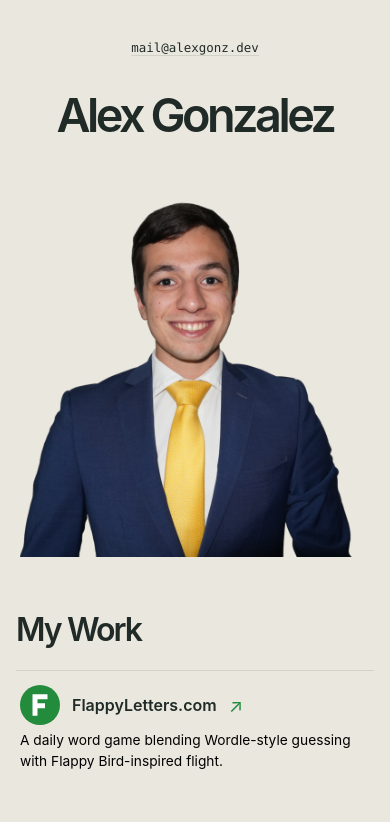
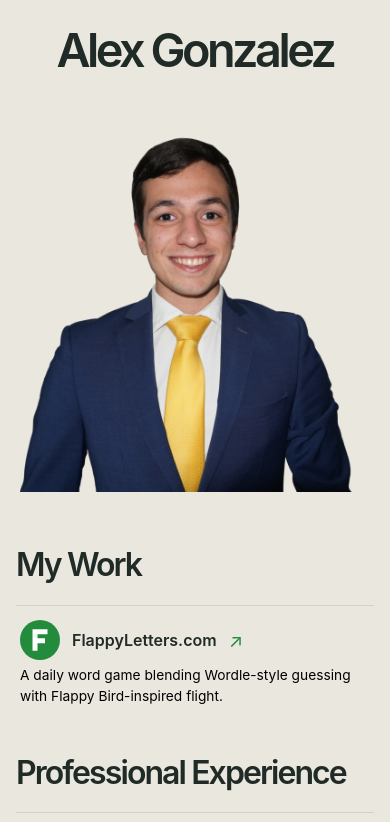
Before and after one commit to alex-305/alexgonz-dev, a React (Vite) app: page / in a window 390 px wide. Shown: the top 822 px of the page. Built offline with nearby package versions, Linux system fonts and the light colour scheme.

Commit message:
Moved email to bottom of page

```diff
--- a/src/index.css
+++ b/src/index.css
@@ -495,6 +495,10 @@ h2 {
     order: 4;
   }
 
+  .profile-email {
+    order: 5;
+  }
+
   .portrait {
     width: min(100%, 330px);
     margin-bottom: 20px;
```
